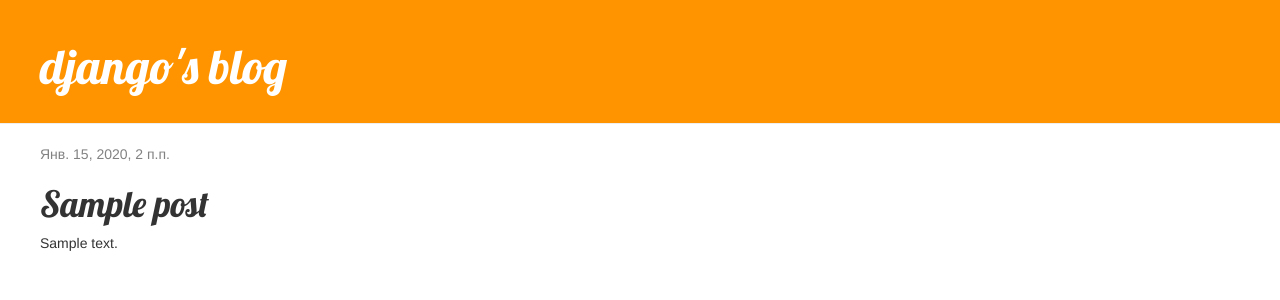
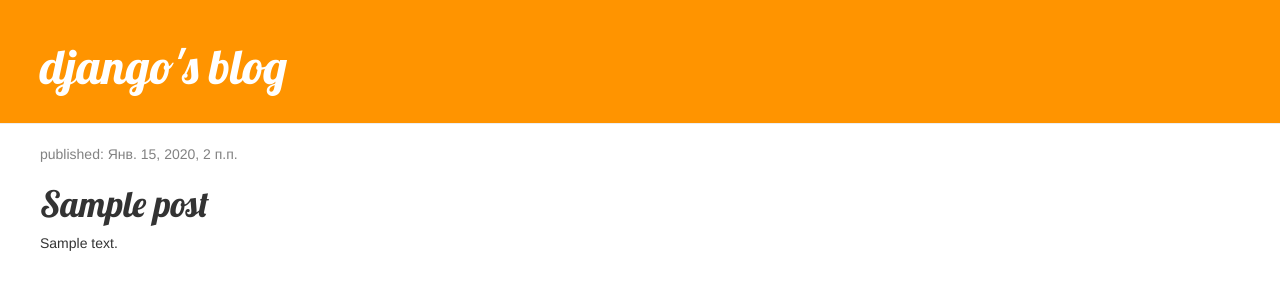
Before and after one commit to stonegin/my-first-blog, a Django app: page /post/1/ in a window 1280 px wide. Shown: the top 300 px of the page. Run offline with Django 3.2, Linux system fonts and the light colour scheme; tables that the repository leaves empty hold one stand-in row (values such as "Sample post"); some libraries are stand-ins or nearby versions.

Commit message:
Added view and templates for detailed blog post as well as CSS for the site.

```diff
--- a/blog/templates/blog/post_detail.html
+++ b/blog/templates/blog/post_detail.html
@@ -4,7 +4,7 @@
     <div class="post">
         {% if post.published_date %}
             <div class="date">
-                {{ post.published_date }}
+                <p>published: {{ post.published_date }}</p>
             </div>
         {% endif %}
         <h1>{{ post.title }}</h1>
```
